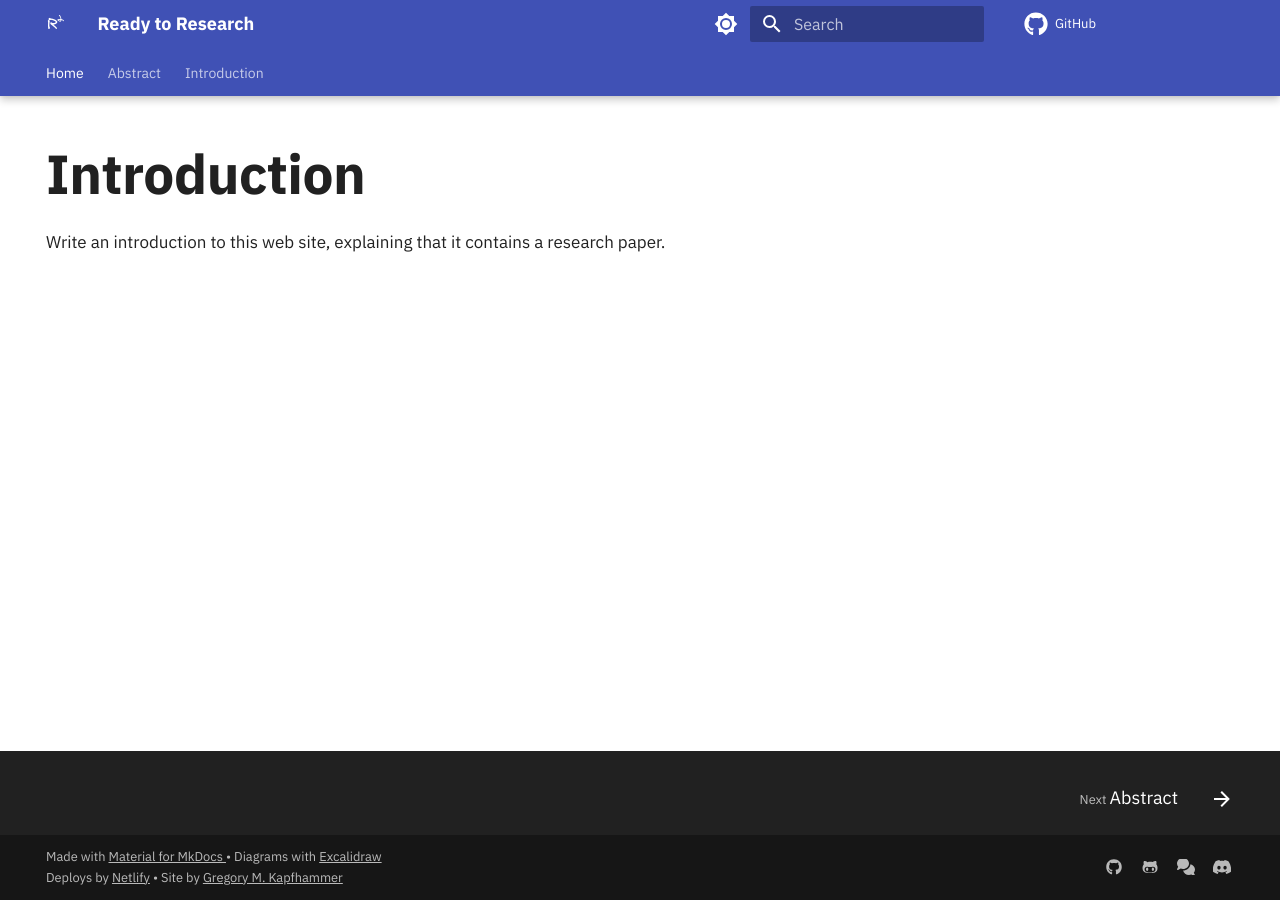
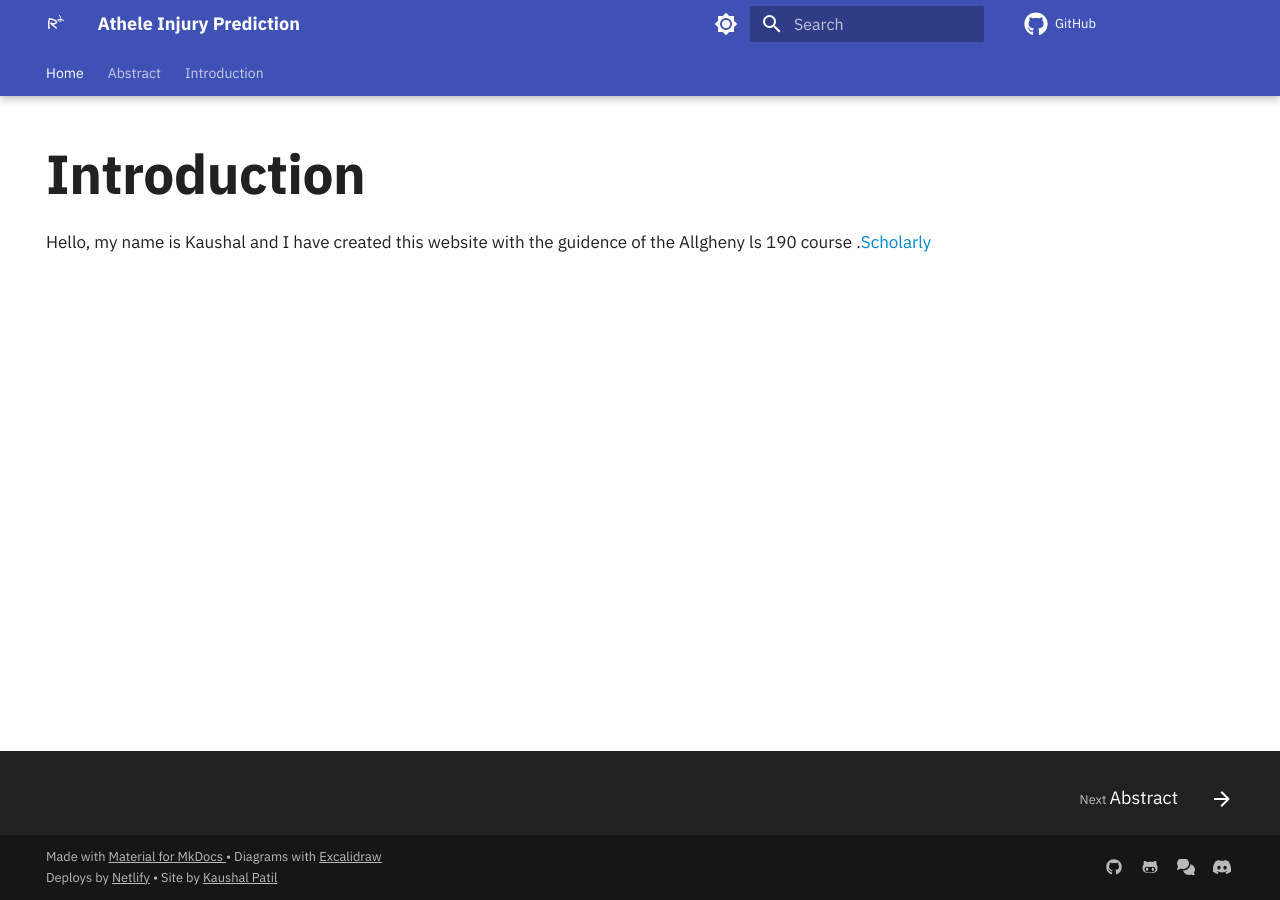
Before and after one commit to kaushal1014/research-paper-template-Athlete-Injuries, an MkDocs documentation site: the page built from docs/index.md, in a window 1280 px wide. Built offline with MkDocs 1.6.1 and Material for MkDocs 9.7.7, drawn with Linux system fonts in a browser that asks for light colours; comment, search, counter and statistics services are not loaded.

```diff
--- a/docs/index.md
+++ b/docs/index.md
@@ -6,5 +6,4 @@
 
 # Introduction
 
-Write an introduction to this web site, explaining that it contains a research
-paper.
+Hello, my name is Kaushal and I have created this website with the guidence of the Allgheny ls 190 course .[Scholarly](https://scholarly.co/ )
--- a/mkdocs.yml
+++ b/mkdocs.yml
@@ -1,5 +1,5 @@
 # Details about the site
-site_name: "Ready to Research"
+site_name: "Athele Injury Prediction"
 site_url: https://www.readytoresearch.com
 repo_url: https://github.com/ReadyResearchers/www.readytoresearch.com
 # Use any word, such as "Default" to ensure that
--- a/overrides/partials/copyright.html
+++ b/overrides/partials/copyright.html
@@ -12,6 +12,6 @@
   <br>
   {% if config.copyright %}
     Deploys by
-      <a href = "https://www.netlify.com/" rel="noopener" target="_blank">Netlify</a> • Site by <a href = "https://www.gregorykapfhammer.com" rel="noopener" target="_blank">Gregory M. Kapfhammer</a>
+      <a href = "https://www.netlify.com/" rel="noopener" target="_blank">Netlify</a> • Site by <a href = "https://www.kaushalpatil.com" rel="noopener" target="_blank">Kaushal Patil</a>
   {% endif %}
 </div>
```
